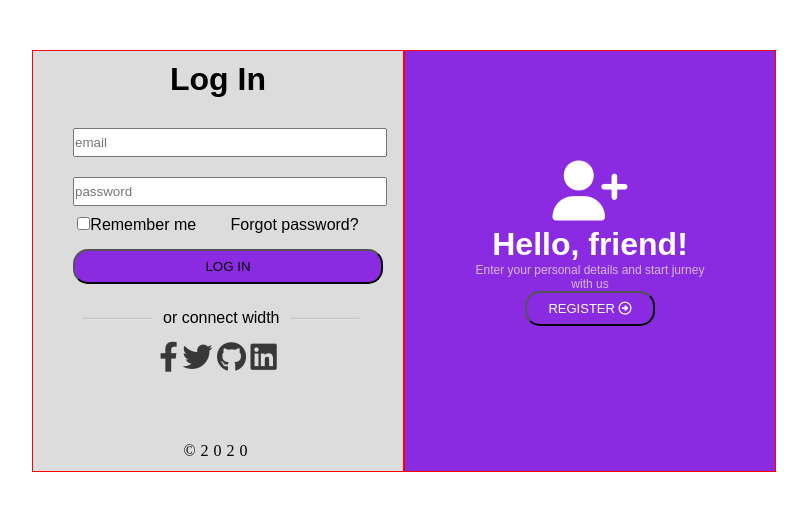
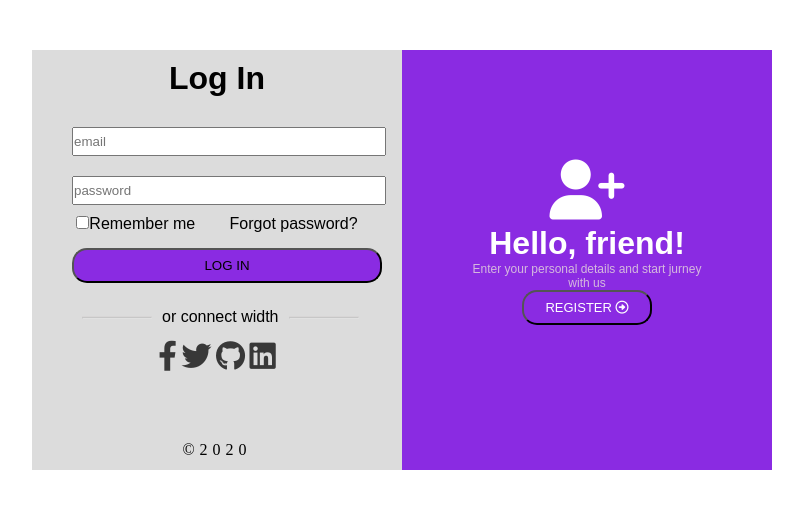
Before and after one commit to ALEXANDREGBAMELE/Di-Bootcamp-Week1-Day2-Exercice-XP-Nindja, a plain HTML site: page index.html in a window 1280 px wide. Shown: the whole page, without its empty margins (218-1025 px from the left). Drawn offline with Linux system fonts and the light colour scheme.

Commit message:
update Exercice-XP-Nindja

```diff
--- a/style.css
+++ b/style.css
@@ -23,7 +23,6 @@
 
 /* left part  */
 .left-part{
-    border: red solid 1px;
     padding: 10px;
     background-color: gainsboro;
     height: 400px;
@@ -34,7 +33,6 @@
 
  /* right part */
 .right-part{
-    border: red solid 1px;
     padding-top: 200px;
     padding: 10px;
     background-color: blueviolet;
```
